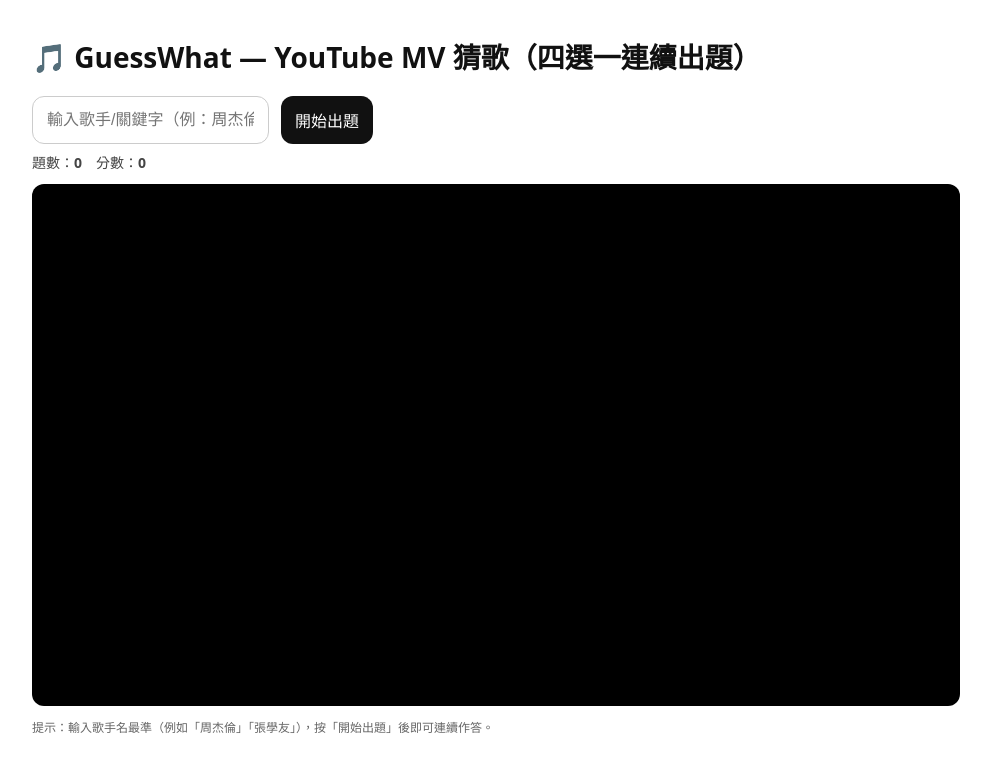
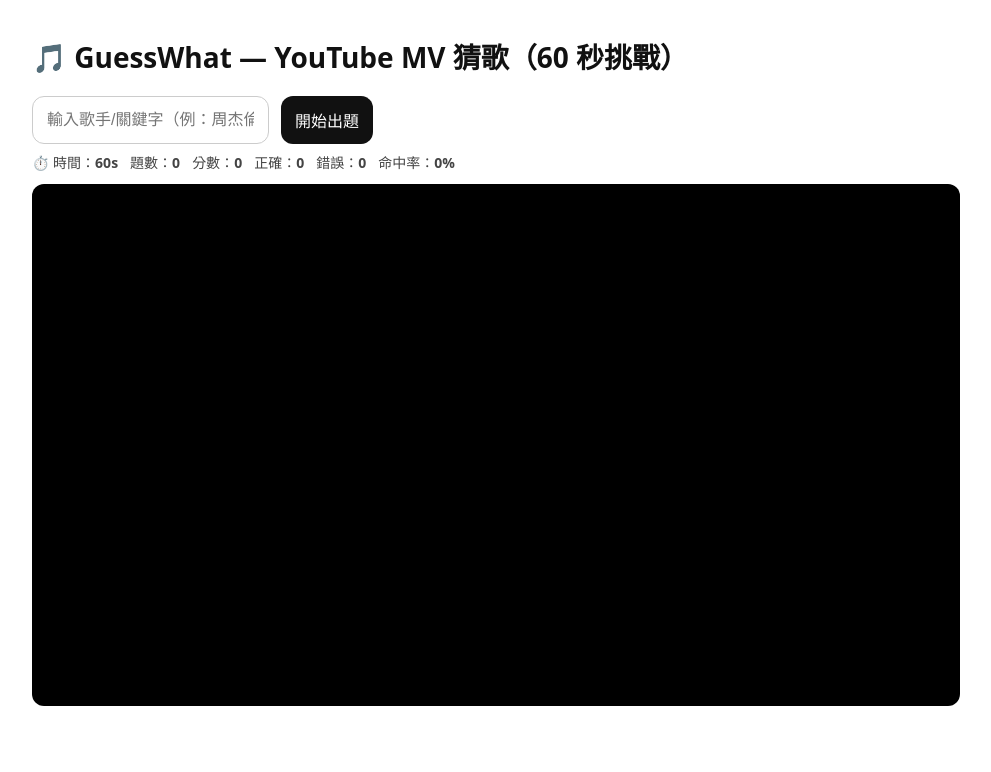
Before and after one commit to guesswhat1234/guesswhat, a Next.js app: page / in a window 1280 px wide. Shown: the top 772 px of the page, without its empty margins (144-1135 px from the left). Built offline with nearby package versions, Linux system fonts and the light colour scheme.

Commit message:
Update page.js

```diff
--- a/app/page.js
+++ b/app/page.js
@@ -9,10 +9,19 @@ export default function Page() {
   const [ytReady, setYtReady] = useState(false);
   const playerRef = useRef(null);
   const playerObj = useRef(null);
+
   const [picked, setPicked] = useState(null);
   const [revealed, setRevealed] = useState(false);
-  const [score, setScore] = useState(0);   // 總分
-  const [qCount, setQCount] = useState(0); // 題數
+
+  const [score, setScore] = useState(0);
+  const [qCount, setQCount] = useState(0);
+  const [correctCount, setCorrectCount] = useState(0);
+  const [wrongCount, setWrongCount] = useState(0);
+
+  const [timeLeft, setTimeLeft] = useState(60);     // 1 分鐘
+  const [gameStarted, setGameStarted] = useState(false);
+  const [gameOver, setGameOver] = useState(false);
+  const timerRef = useRef(null);
 
   // 載入 YouTube IFrame API
   useEffect(() => {
@@ -20,35 +29,50 @@ export default function Page() {
     const tag = document.createElement("script");
     tag.src = "https://www.youtube.com/iframe_api";
     document.body.appendChild(tag);
-    // @ts-ignore
     window.onYouTubeIframeAPIReady = () => setYtReady(true);
   }, []);
 
   // 建立 Player
   useEffect(() => {
     if (!ytReady || !playerRef.current || playerObj.current) return;
-    // @ts-ignore
     playerObj.current = new window.YT.Player(playerRef.current, {
       width: "100%", height: "100%",
       videoId: "",
       playerVars: {
-        controls: 0,
-        modestbranding: 1,
-        rel: 0,
-        playsinline: 1,
-        fs: 0,
-        disablekb: 1,
-        iv_load_policy: 3
+        controls: 0, modestbranding: 1, rel: 0, playsinline: 1, fs: 0, disablekb: 1, iv_load_policy: 3
       },
       events: { onReady: () => {} },
     });
   }, [ytReady]);
 
-  // 出題（可帶入固定 kw；未帶入則用輸入框）
+  // 啟動計時器
+  const startTimerIfNeeded = () => {
+    if (gameStarted) return;
+    setGameStarted(true);
+    setTimeLeft(60);
+    setGameOver(false);
+    if (timerRef.current) clearInterval(timerRef.current);
+    timerRef.current = setInterval(() => {
+      setTimeLeft(prev => {
+        if (prev <= 1) {
+          clearInterval(timerRef.current);
+          timerRef.current = null;
+          setGameOver(true);
+          return 0;
+        }
+        return prev - 1;
+      });
+    }, 1000);
+  };
+
+  // 出題（可帶 fixedKw；未帶則用輸入框）
   const startRound = async (fixedKw) => {
+    if (gameOver) return; // 時間到就不再出題
     const key = (fixedKw ?? kw).trim();
     if (!key) return alert("請先輸入關鍵字");
     setLastKw(key);
+    startTimerIfNeeded();
+
     setLoading(true);
     setRevealed(false);
     setPicked(null);
@@ -59,40 +83,59 @@ export default function Page() {
       if (!r.ok) throw new Error(data?.error || "Pick failed");
       setCurrent(data);
 
-      // 載入影片並跳到隨機秒數，立即暫停
       playerObj.current?.loadVideoById(data.videoId);
       const handler = (e) => {
-        // @ts-ignore
         if (e.data === window.YT.PlayerState.PLAYING) {
           playerObj.current.seekTo(data.t, true);
           setTimeout(() => playerObj.current.pauseVideo(), 120);
-          // @ts-ignore
           playerObj.current.removeEventListener("onStateChange", handler);
         }
       };
-      // @ts-ignore
       playerObj.current.addEventListener("onStateChange", handler);
       setQCount(prev => prev + 1);
     } catch (e) {
+      console.error(e);
       alert(e.message);
     } finally {
       setLoading(false);
     }
   };
 
-  // 點選答案：立即判分，2 秒後自動下一題
+  // 點選答案：即判分，2 秒後自動下一題（若仍在倒數內）
   const choose = (idx) => {
-    if (!current || revealed) return;
+    if (!current || revealed || gameOver) return;
     setPicked(idx);
     const correct = idx === current.correctIndex;
-    setScore(s => s + (correct ? 100 : 0)); // 策略：答對 +100 分
+    setScore(s => s + (correct ? 100 : 0));
+    setCorrectCount(c => c + (correct ? 1 : 0));
+    setWrongCount(w => w + (correct ? 0 : 1));
     setRevealed(true);
-    setTimeout(() => startRound(lastKw), 2000);
+
+    setTimeout(() => {
+      if (!gameOver && timeLeft > 0) startRound(lastKw);
+    }, 2000);
   };
+
+  // 重新開始
+  const restart = () => {
+    setScore(0);
+    setQCount(0);
+    setCorrectCount(0);
+    setWrongCount(0);
+    setTimeLeft(60);
+    setGameStarted(false);
+    setGameOver(false);
+    setCurrent(null);
+    setPicked(null);
+    setRevealed(false);
+    if (timerRef.current) { clearInterval(timerRef.current); timerRef.current = null; }
+  };
+
+  const accuracy = qCount ? Math.round((correctCount / qCount) * 100) : 0;
 
   return (
     <main className="container">
-      <h1 className="h1">🎵 GuessWhat — YouTube MV 猜歌（四選一連續出題）</h1>
+      <h1 className="h1">🎵 GuessWhat — YouTube MV 猜歌（60 秒挑戰）</h1>
 
       {/* 搜尋 + 手動下一題 */}
       <div className="row">
@@ -102,51 +145,38 @@ export default function Page() {
           placeholder="輸入歌手/關鍵字（例：周杰倫、抒情、2000s）"
           className="input"
           inputMode="search"
+          disabled={gameOver}
         />
-        <button onClick={()=>startRound()} disabled={loading} className="button">
+        <button onClick={()=>startRound()} disabled={loading || gameOver} className="button">
           {loading ? "出題中…" : (current ? "下一題（手動）" : "開始出題")}
         </button>
       </div>
 
-      {/* 計分板 */}
-      <div style={{marginTop: 8, fontSize: 14, color:"#444"}}>
-        題數：<strong>{qCount}</strong>　分數：<strong>{score}</strong>
+      {/* 計分板 + 倒數 */}
+      <div style={{marginTop: 8, fontSize: 14, color:"#444", display:"flex", gap:12, flexWrap:"wrap"}}>
+        <span>⏱️ 時間：<strong>{timeLeft}s</strong></span>
+        <span>題數：<strong>{qCount}</strong></span>
+        <span>分數：<strong>{score}</strong></span>
+        <span>正確：<strong>{correctCount}</strong></span>
+        <span>錯誤：<strong>{wrongCount}</strong></span>
+        <span>命中率：<strong>{accuracy}%</strong></span>
       </div>
 
-      {/* 題目區：播放器 + 強力遮蔽 */}
+      {/* 題目區：播放器 + 強力遮蔽（頂部實心 + 漸層，下方漸層 + 全域淡遮罩） */}
       <div className="stage" style={{ marginTop: 12, position: "relative" }}>
         <div id="player" ref={playerRef} style={{ width: "100%", height: "100%" }}/>
-        {current && (
+        {current && !gameOver && (
           <>
-            {/* 1) 直接覆蓋頂部 28% 的實心黑條（最有效擋標題） */}
-            <div style={{
-              position:"absolute", left:0, right:0, top:0, height:"28%",
-              background:"#000", pointerEvents:"none"
-            }}/>
-            {/* 2) 再加一層由上往下的漸層，避免邊界明顯 */}
-            <div style={{
-              position:"absolute", left:0, right:0, top:0, height:"36%",
-              background:"linear-gradient(180deg, rgba(0,0,0,0.6), rgba(0,0,0,0))",
-              pointerEvents:"none"
-            }}/>
-            {/* 3) 下方遮蔽（字幕/控制列） */}
-            <div style={{
-              position:"absolute", left:0, right:0, bottom:0, height:"18%",
-              background:"linear-gradient(0deg, rgba(0,0,0,0.5), rgba(0,0,0,0))",
-              pointerEvents:"none"
-            }}/>
-            {/* 4) 輕微全域遮罩，讓殘留字樣更難辨識 */}
-            <div style={{
-              position:"absolute", inset:0,
-              background:"rgba(0,0,0,0.12)",
-              pointerEvents:"none"
-            }}/>
+            <div style={{ position:"absolute", left:0, right:0, top:0, height:"18%", background:"#000", pointerEvents:"none" }}/>
+            <div style={{ position:"absolute", left:0, right:0, top:0, height:"36%", background:"linear-gradient(180deg, rgba(0,0,0,0.6), rgba(0,0,0,0))", pointerEvents:"none" }}/>
+            <div style={{ position:"absolute", left:0, right:0, bottom:0, height:"18%", background:"linear-gradient(0deg, rgba(0,0,0,0.5), rgba(0,0,0,0))", pointerEvents:"none" }}/>
+            <div style={{ position:"absolute", inset:0, background:"rgba(0,0,0,0.12)", pointerEvents:"none" }}/>
           </>
         )}
       </div>
 
       {/* 四選一 */}
-      {current && (
+      {current && !gameOver && (
         <div style={{ marginTop: 12, display:"grid", gap: 8 }}>
           {current.choices?.map((c, idx) => {
             const chosen = picked === idx;
@@ -163,6 +193,7 @@ export default function Page() {
                   background: correct ? "#2e7d32" : wrong ? "#b71c1c" : "#111",
                   color: "#fff"
                 }}
+                disabled={revealed} // 已揭曉就不再點
               >
                 {String.fromCharCode(65+idx)}. {c.artist}《{c.title}》
               </button>
@@ -184,10 +215,19 @@ export default function Page() {
         </div>
       )}
 
-      {!current && (
-        <p className="small" style={{marginTop:12}}>
-          提示：輸入歌手名最準（例如「周杰倫」「張學友」），按「開始出題」後即可連續作答。
-        </p>
+      {/* 結算畫面 */}
+      {gameOver && (
+        <div className="card" style={{marginTop:12}}>
+          <h3 style={{margin:"8px 0"}}>⏱️ 時間到！成績單</h3>
+          <div>總題數：<strong>{qCount}</strong></div>
+          <div>總分：<strong>{score}</strong></div>
+          <div>正確：<strong>{correctCount}</strong>　錯誤：<strong>{wrongCount}</strong></div>
+          <div>命中率：<strong>{accuracy}%</strong></div>
+          <div style={{marginTop:10, display:"flex", gap:8}}>
+            <button className="button" onClick={restart}>再玩一次</button>
+            {lastKw && <button className="button" onClick={()=>{ restart(); setKw(lastKw); startRound(lastKw); }}>用同關鍵字再玩</button>}
+          </div>
+        </div>
       )}
     </main>
   );
```
